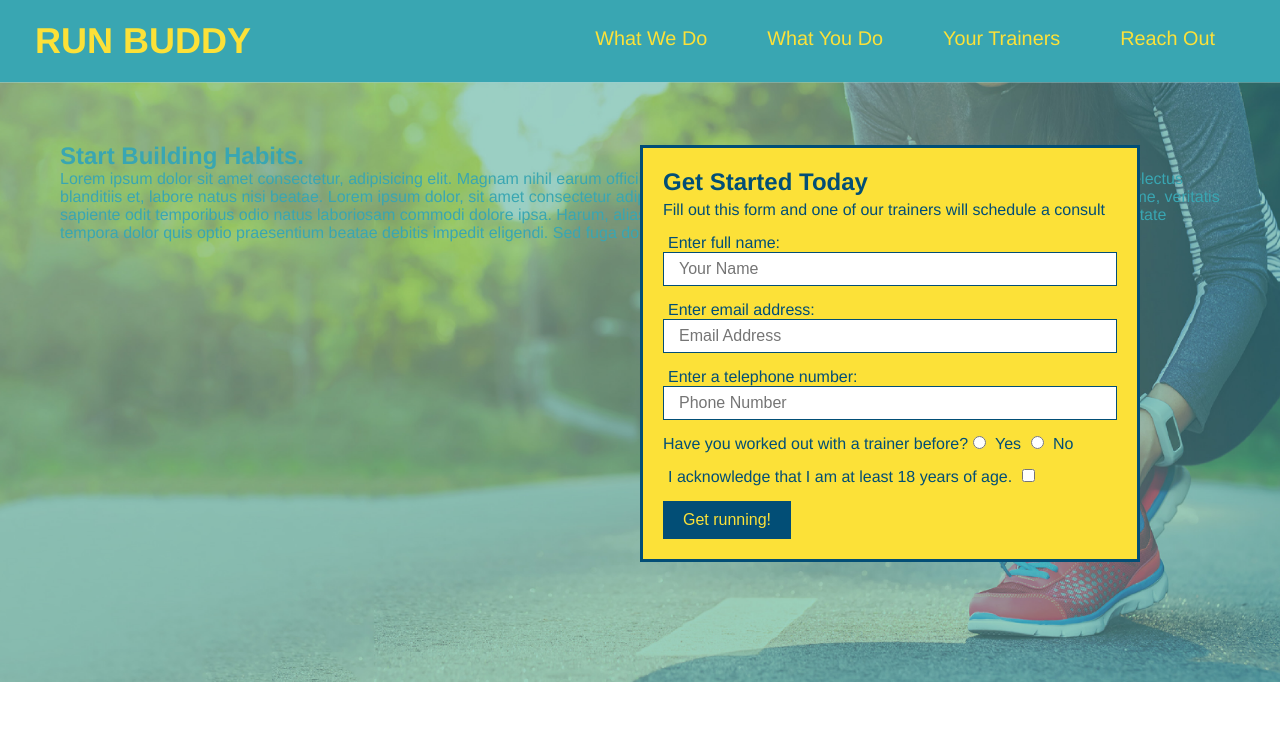
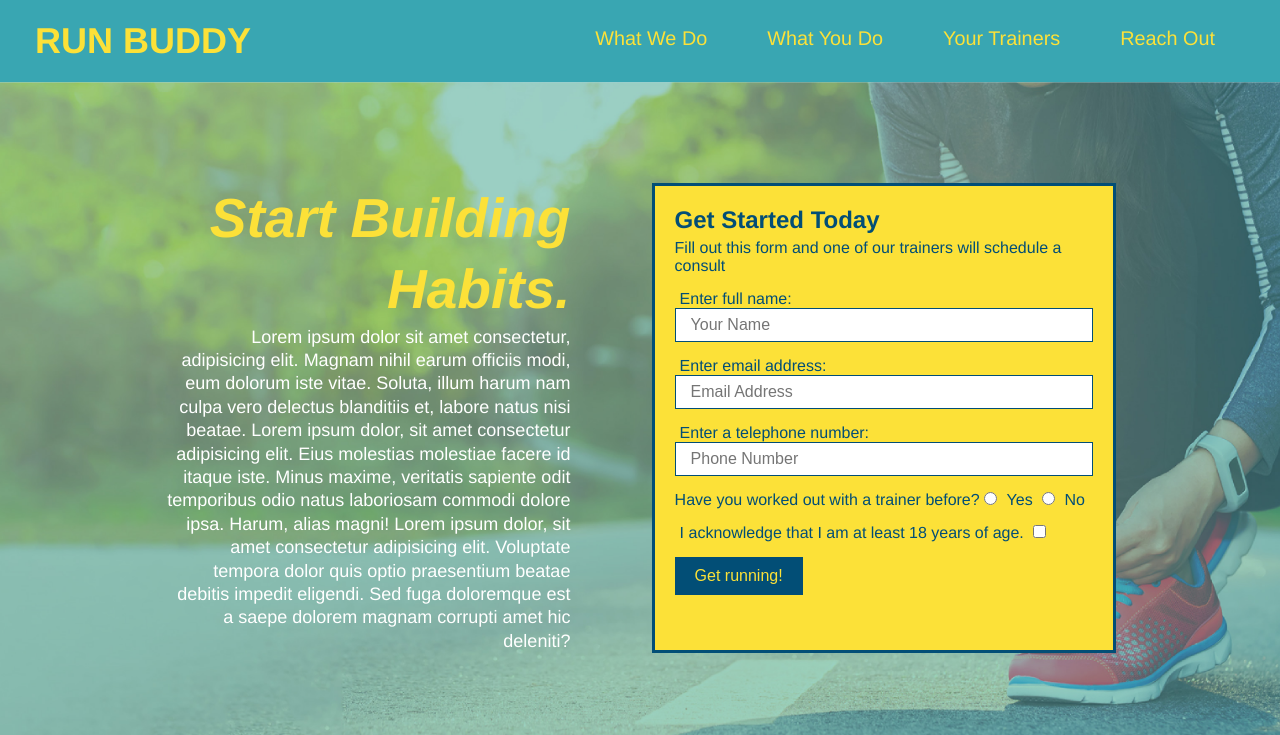
Before and after one commit to rrrbbbsss/run-buddy, a plain HTML site: page index.html in a window 1280 px wide. Shown: the top 735 px of the page. Drawn offline with Linux system fonts and the light colour scheme.

Commit message:
add flexbox to the hero

```diff
--- a/assets/css/style.css
+++ b/assets/css/style.css
@@ -80,21 +80,35 @@ section {
 /* Hero Style Start */
 .hero {
     background-image: url("../images/hero-bg.jpg");
-    height: 600px;
     background-size: cover;
     background-position: center;
-    position: relative;
+    display: flex;
+    justify-content: center;
+    flex-wrap: wrap;
+}
+
+.hero-cta {
+    width: 35%;
+    text-align: right;
+    margin: 3.5%;
+    color: #ffffff;
+    font-size: 18px;
+    line-height: 1.3;
+}
+
+.hero-cta h2 {
+    font-style: italic;
+    font-size: 55px;
+    color: #fce138;
 }
 
 .hero-form {
     border: 3px solid #024e76;
     background-color: #fce138;
     padding: 20px;
-    width: 500px;
     color: #024e76;
-    position: absolute;
-    bottom: 120px;
-    right: 140px;
+    width: 40%;
+    margin: 3.5%;
 }
 
 .hero-form h3 {
```
